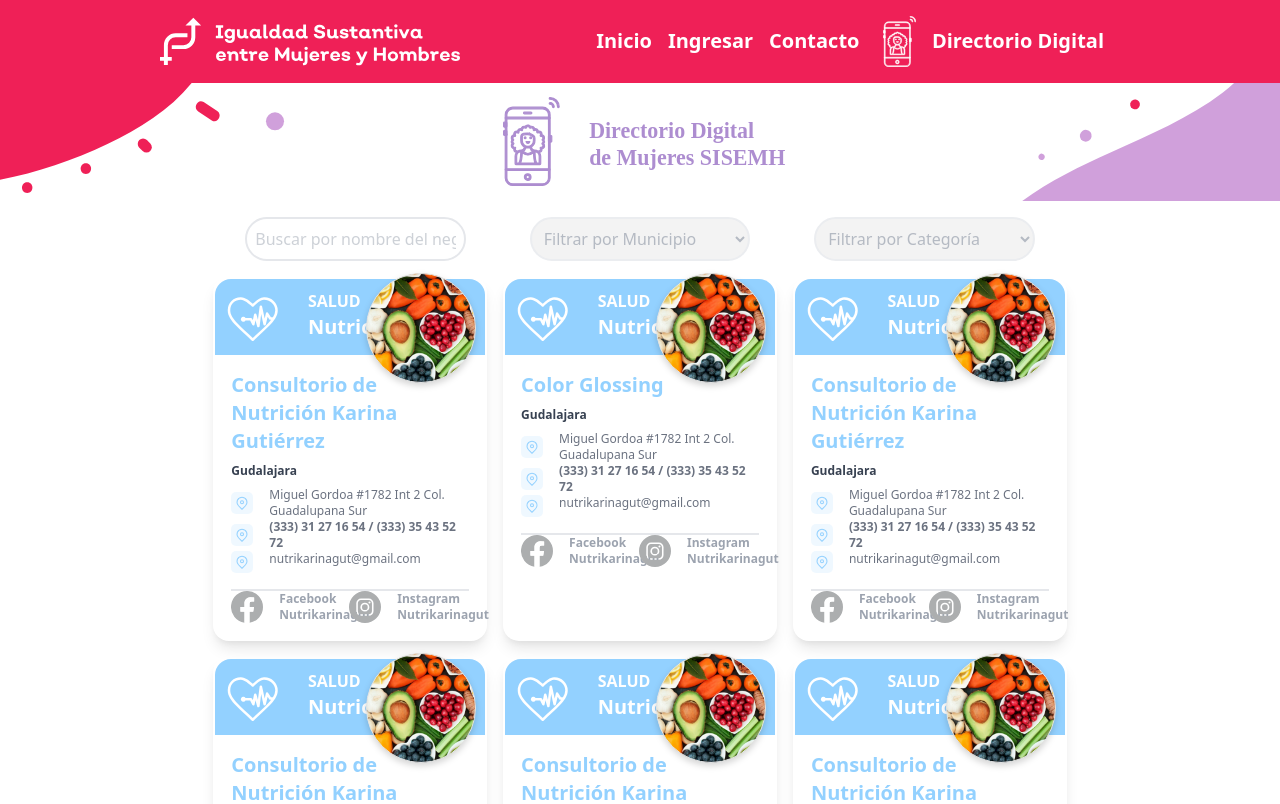
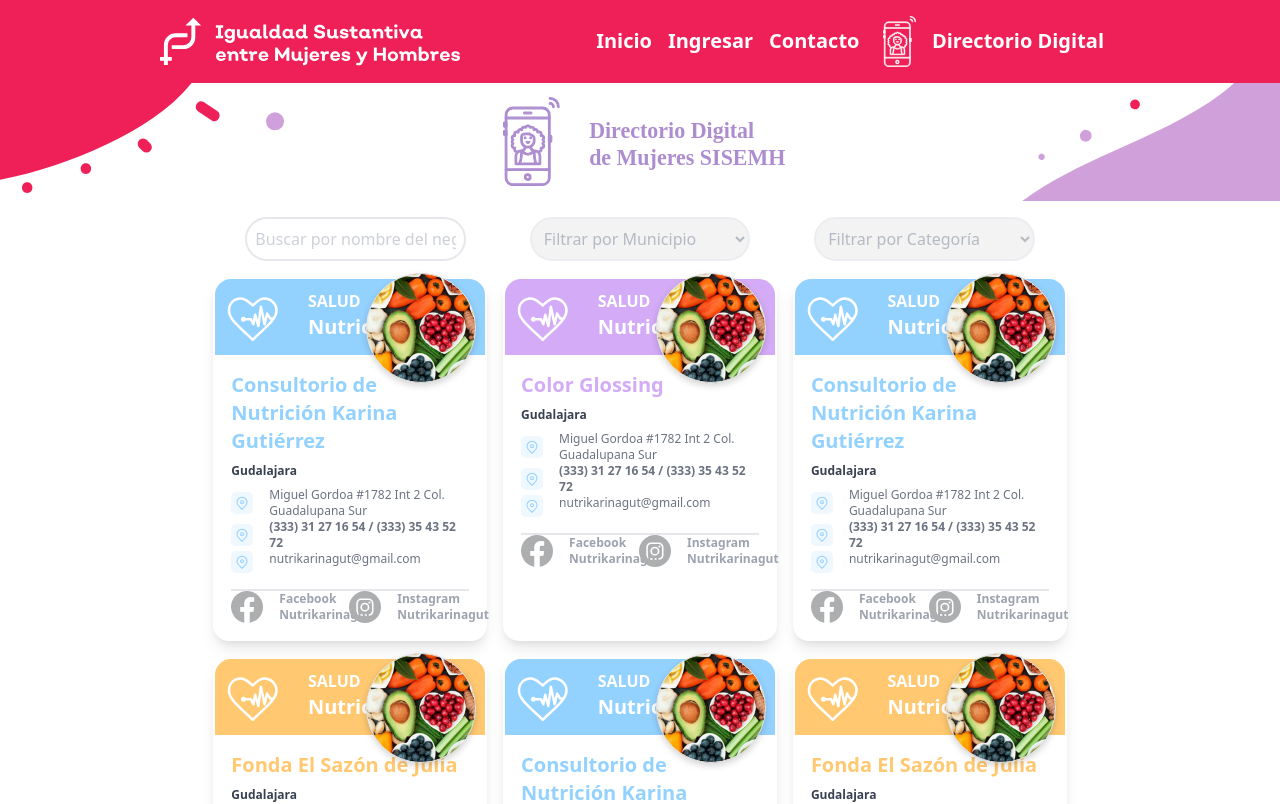
Before and after one commit to DonytXz/mujeres, a React (Create React App) app: page / in a window 1280 px wide. Shown: the top 804 px of the page. Built offline with nearby package versions, Linux system fonts and the light colour scheme.

Commit message:
[UPDATED] using difrent colos for the cards

```diff
--- a/src/components/directory/Grid.jsx
+++ b/src/components/directory/Grid.jsx
@@ -1,18 +1,60 @@
 import React from "react";
 import Card from "./Card";
-import incHealth from "../../assets/icons/ico_salud.svg"
-import imgHealth from "../../assets/img/img_categoriaz.png"
+import incHealth from "../../assets/icons/ico_salud.svg";
+import imgHealth from "../../assets/img/img_categoriaz.png";
 
 const Grid = () => {
   return (
     <>
       <div className="w-2/3  mx-auto  gap-4 grid grid-rows-2 grid-cols-3 grid-flow-row">
-        <Card place="Consultorio de Nutrición Karina Gutiérrez" imgPath1={incHealth} imgPath2={imgHealth} subtitle="SALUD" title="Nutrición" color="light_blue" />
-        <Card place="Color Glossing" imgPath1={incHealth} imgPath2={imgHealth} subtitle="SALUD" title="Nutrición" color="light_blue" />
-        <Card place="Consultorio de Nutrición Karina Gutiérrez" imgPath1={incHealth} imgPath2={imgHealth} subtitle="SALUD" title="Nutrición" color="light_blue" />
-        <Card place="Consultorio de Nutrición Karina Gutiérrez" imgPath1={incHealth} imgPath2={imgHealth} subtitle="SALUD" title="Nutrición" color="light_blue" />
-        <Card place="Consultorio de Nutrición Karina Gutiérrez" imgPath1={incHealth} imgPath2={imgHealth} subtitle="SALUD" title="Nutrición" color="light_blue" />
-        <Card place="Consultorio de Nutrición Karina Gutiérrez" imgPath1={incHealth} imgPath2={imgHealth} subtitle="SALUD" title="Nutrición" color="light_blue" />
+        <Card
+          place="Consultorio de Nutrición Karina Gutiérrez"
+          imgPath1={incHealth}
+          imgPath2={imgHealth}
+          subtitle="SALUD"
+          title="Nutrición"
+          color="light_blue"
+        />
+        <Card
+          place="Color Glossing"
+          imgPath1={incHealth}
+          imgPath2={imgHealth}
+          subtitle="SALUD"
+          title="Nutrición"
+          color="light_violet"
+        />
+        <Card
+          place="Consultorio de Nutrición Karina Gutiérrez"
+          imgPath1={incHealth}
+          imgPath2={imgHealth}
+          subtitle="SALUD"
+          title="Nutrición"
+          color="light_blue"
+        />
+        <Card
+          place="Fonda El Sazón de Julia"
+          imgPath1={incHealth}
+          imgPath2={imgHealth}
+          subtitle="SALUD"
+          title="Nutrición"
+          color="light_yellow"
+        />
+        <Card
+          place="Consultorio de Nutrición Karina Gutiérrez"
+          imgPath1={incHealth}
+          imgPath2={imgHealth}
+          subtitle="SALUD"
+          title="Nutrición"
+          color="light_blue"
+        />
+        <Card
+          place="Fonda El Sazón de Julia"
+          imgPath1={incHealth}
+          imgPath2={imgHealth}
+          subtitle="SALUD"
+          title="Nutrición"
+          color="light_yellow"
+        />
       </div>
     </>
   );
```
